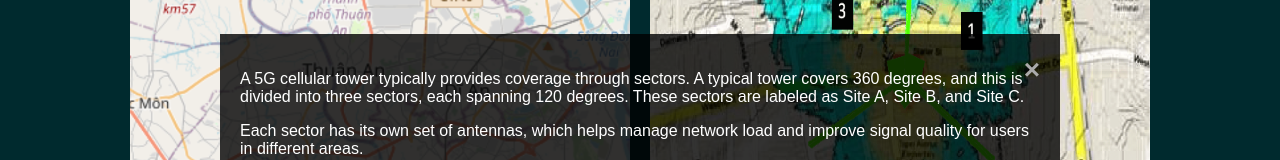
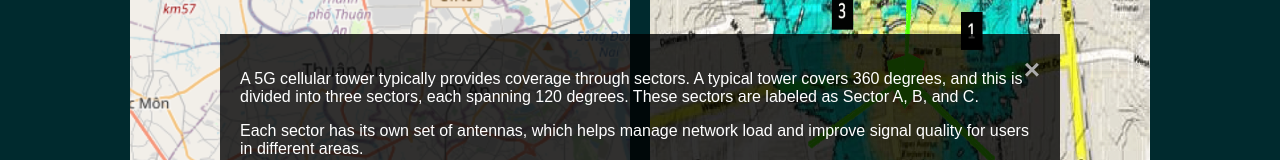
Before and after one commit to Lelekhoa1812/COS40007-Artificial-Intelligence-for-Engineering, a plain HTML site: page Project/ui/index.html in a window 1280 px wide. Both pictures are taken after a click on the picture 900 px from the left and 2023 px from the top of the page. Shown: the part 1909-2069 px from the top of the page. Drawn offline with Linux system fonts and the light colour scheme; files whose address does not match are found by name.

Commit message:
Update index.html

```diff
--- a/Project/ui/index.html
+++ b/Project/ui/index.html
@@ -56,7 +56,7 @@
         </div>
         <div id="sectorModal" class="modal">
             <span class="close">&times;</span>
-            <p>A 5G cellular tower typically provides coverage through sectors. A typical tower covers 360 degrees, and this is divided into three sectors, each spanning 120 degrees. These sectors are labeled as Site A, Site B, and Site C.</p>
+            <p>A 5G cellular tower typically provides coverage through sectors. A typical tower covers 360 degrees, and this is divided into three sectors, each spanning 120 degrees. These sectors are labeled as Sector A, B, and C.</p>
             <p>Each sector has its own set of antennas, which helps manage network load and improve signal quality for users in different areas.</p>
         </div>
     </section>
```
